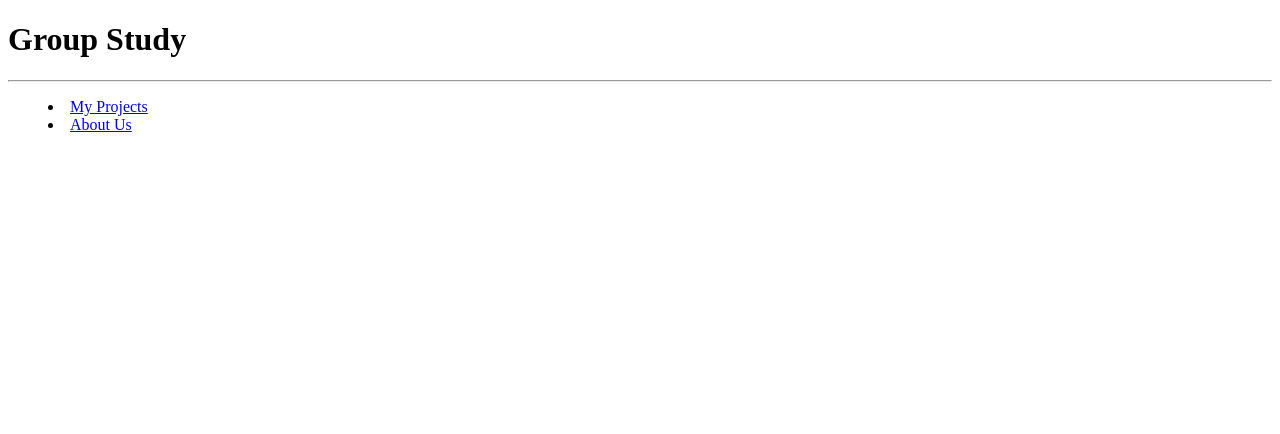
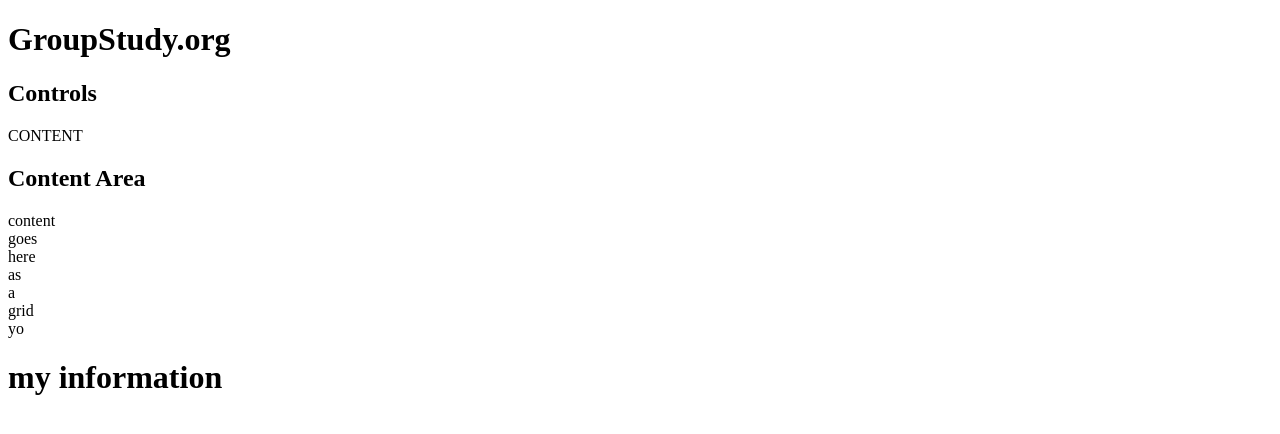
Before and after one commit to LRJohnson11/Startup-Octopus, a plain HTML site: page index.html in a window 1280 px wide. Drawn offline with Linux system fonts and the light colour scheme.

Commit message:
added footer

```diff
--- a/index.html
+++ b/index.html
@@ -1,22 +1,35 @@
 <!DOCTYPE html>
 <html lang="en">
-    <head>
-        <meta charset="UTF-8"/>
-        <meta name = "viewport" content="width=device-width,initial-scale=1.0"/>
-        <title>Group Study</title>
-        <link rel="icon" href="SFC.ico"/>
-    </head>
-    <body>
+    <html>
+        <body>
         <header>
-            <h1>Group Study</h1>
-            <hr />
-
-            <nav>
-                <menu>
-                    <li><a href = "projects.html">My Projects</a></li>
-                    <li><a href = "about.html">About Us</a></li>
-                </menu>
-            </nav>
+          <h1>GroupStudy.org</h1>
         </header>
-    </body>
+        <main>
+          <section ID="controls">
+            <h2>Controls</h2>
+            <p>
+              CONTENT
+            </p>
+          </section>
+          <section ID="content_area">
+            <h2>Content Area</h2>
+            <div class="container">
+              <div class="card">content</div>
+              <div class="card">goes</div>
+              <div class="card">here</div>
+              <div class="card">as</div>
+              <div class="card">a</div>
+              <div class="card">grid</div>
+              <div class="card">yo</div>
+            </div>
+          </section>
+          </main>
+        <footer>
+          <h1>
+          my information
+            </h1>
+        </footer>
+        </body>
+      </html>
 </html>
```
